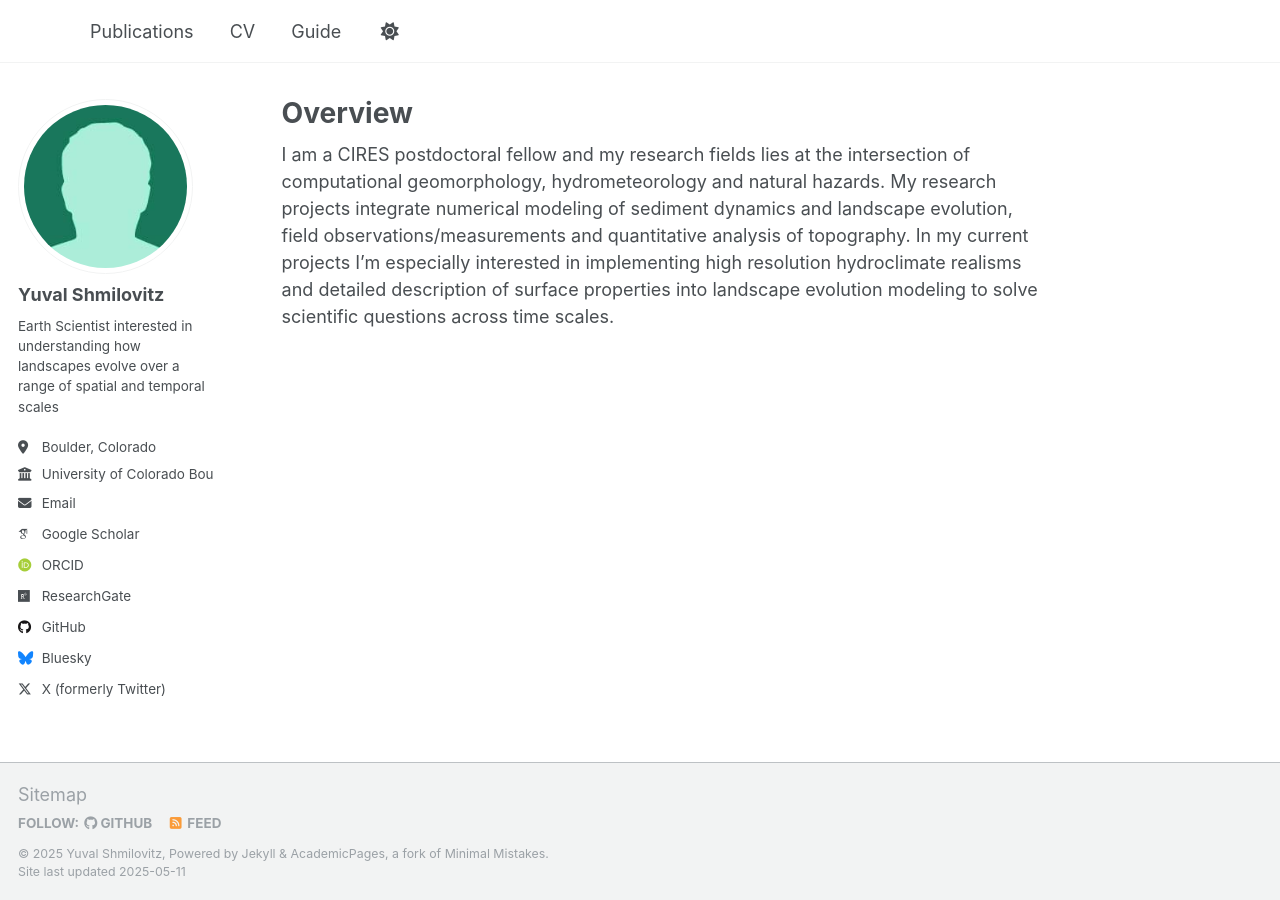
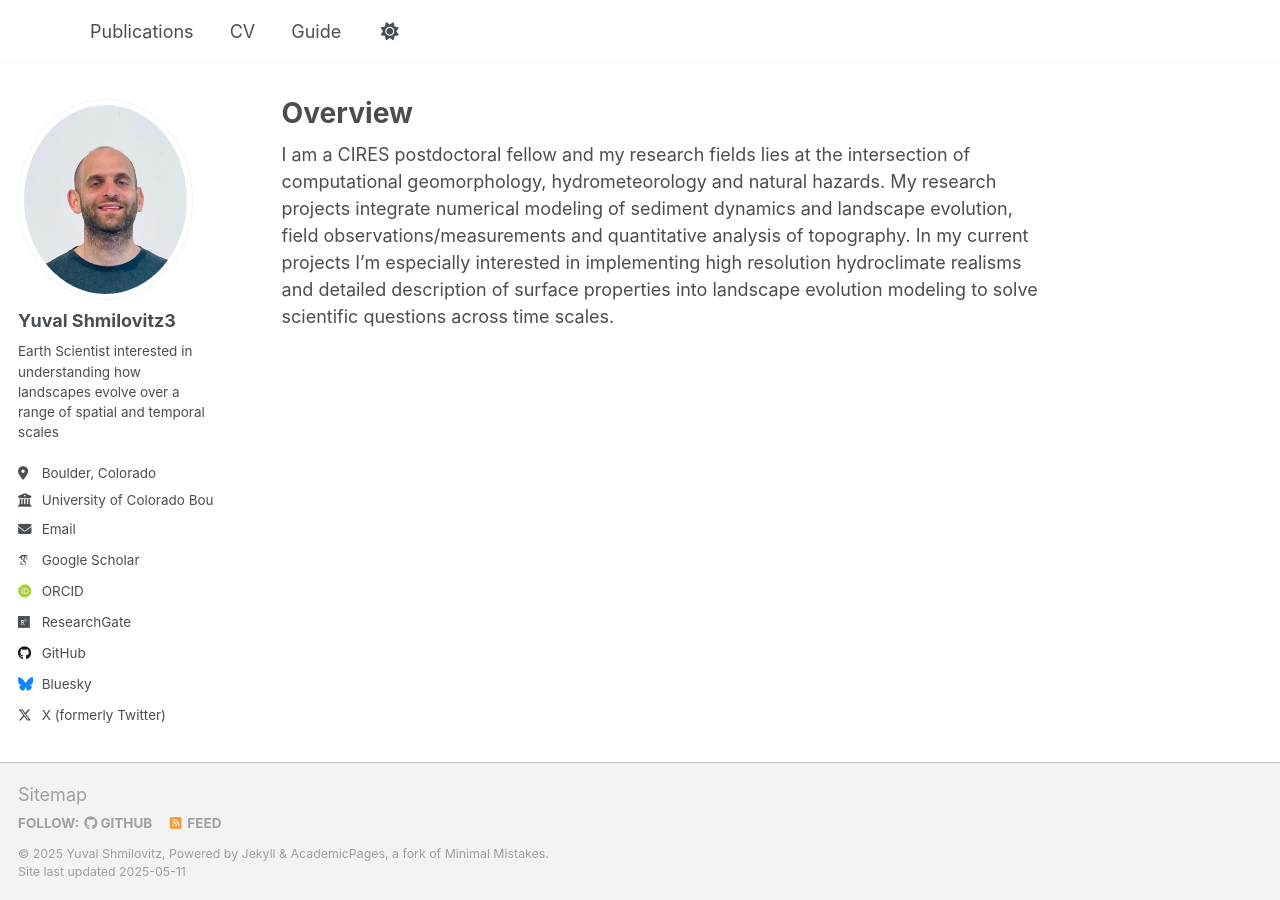
Before and after one commit to yuvalsmilo/yuvalsmilo.github.io, a Jekyll site: the page built from _pages/about.md, in a window 1280 px wide. Built offline with Jekyll 4.4.1, drawn with Linux system fonts in a browser that asks for light colours; some web fonts are replaced.

Commit message:
Update _config.yml

```diff
--- a/_config.yml
+++ b/_config.yml
@@ -22,8 +22,8 @@ repository               : "academicpages/academicpages.github.io"
 #               Additional customization can be done by editing /_includes/author-profile.html
 author:
   # Biographic information
-  avatar           : "profile.jpg"
-  name             : "Yuval Shmilovitz"
+  avatar           : "profile2.png"
+  name             : "Yuval Shmilovitz3"
   pronouns         : # example: "she/her"
   bio              : "Earth Scientist interested in understanding how landscapes evolve over a range of spatial and temporal scales"
   location         : "Boulder, Colorado"
```
